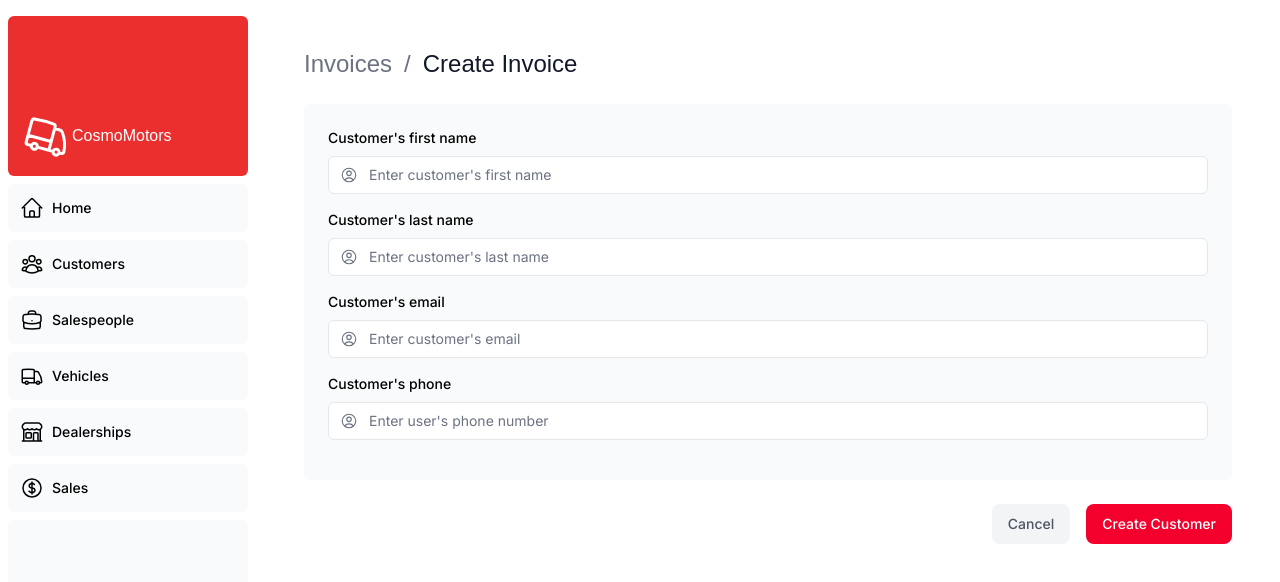
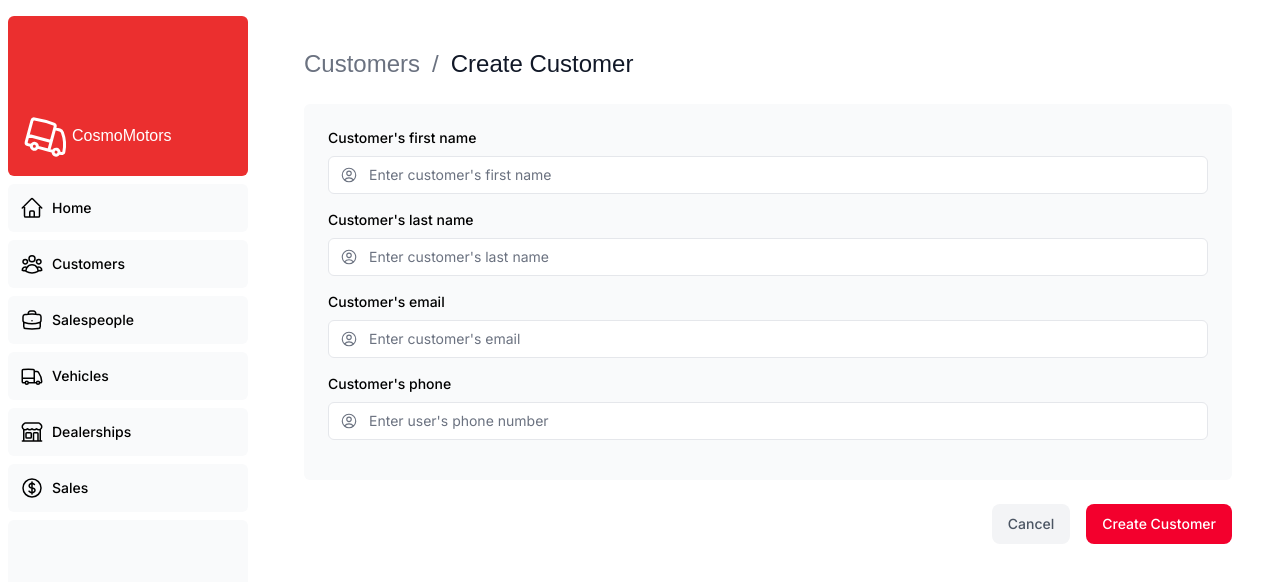
Before and after one commit to bsul24/cosmo-motors, a Next.js app: page /dashboard/customers/create in a window 1280 px wide. Shown: the top 582 px of the page. Built offline with nearby package versions, Linux system fonts and the light colour scheme; a web font is replaced by a local one.

Commit message:
Change customers breadcrumbs to be for customers instead of invoices

```diff
--- a/app/dashboard/customers/create/page.tsx
+++ b/app/dashboard/customers/create/page.tsx
@@ -9,10 +9,10 @@ export default async function Page() {
     <main>
       <Breadcrumbs
         breadcrumbs={[
-          { label: 'Invoices', href: '/dashboard/invoices' },
+          { label: 'Customers', href: '/dashboard/customers' },
           {
-            label: 'Create Invoice',
-            href: '/dashboard/invoices/create',
+            label: 'Create Customer',
+            href: '/dashboard/customers/create',
             active: true,
           },
         ]}
```
